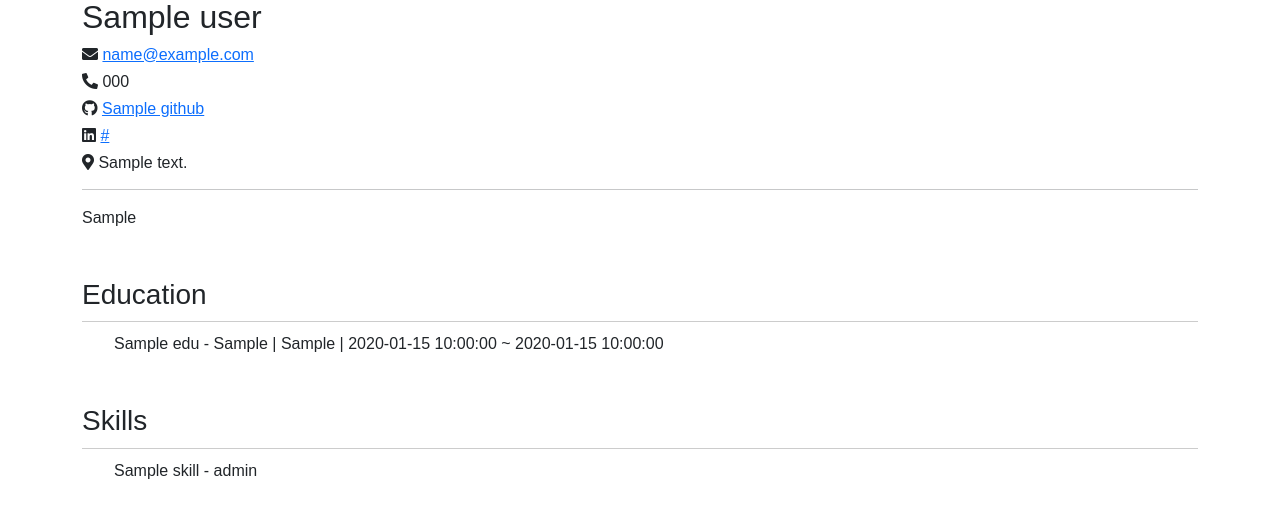
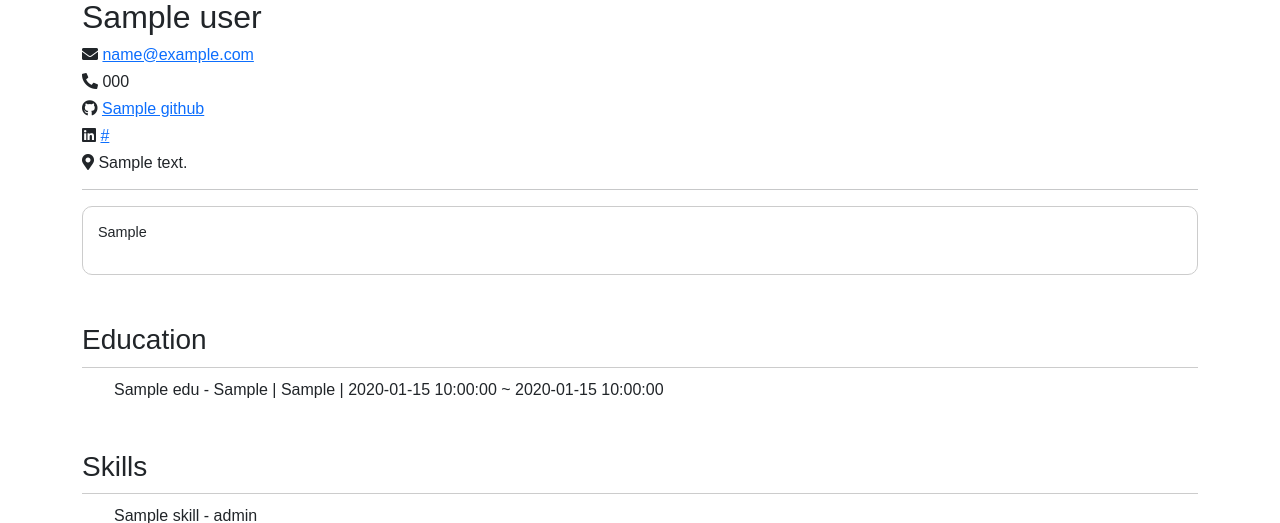
Before and after one commit to comsa33/portfolio-service, a Flask app: template templates/ruo_portfolio.html in a window 1280 px wide. Shown: the part 152-675 px from the top of the page. Run offline with Flask 3, Linux system fonts and the light colour scheme; the template is opened without the code that fills it: most values are stand-ins (such as "Sample title", 1, 10 or a date in 2020); some libraries are stand-ins or nearby versions; some web fonts are replaced.

Commit message:
fix: ruo_portfolio html js

```diff
--- a/static/css/ruo_portfolio.css
+++ b/static/css/ruo_portfolio.css
@@ -4,6 +4,16 @@ body {
 
 .basic-info h1 {
     font-size: 36px;
+}
+
+.rounded-box {
+    border: 1px solid #ccc;  /* 테두리 색상 */
+    padding: 15px;  /* 안쪽 여백 */
+    border-radius: 10px;  /* 둥근 모서리 반경 */
+}
+
+#introduction {
+    font-size: 0.9em;  /* 글씨 크기를 현재보다 작게 */
 }
 
 .education-info h2,
--- a/templates/ruo_portfolio.html
+++ b/templates/ruo_portfolio.html
@@ -50,9 +50,13 @@
             </h6>
 
             <hr>
-            <p id="introduction" data-eng="{{ info.user.introduction_eng }}" data-kor="{{ info.user.introduction_kor }}">
-                {{ info.user.introduction_eng }}
-            </p>
+
+            <div class="rounded-box">
+                <p id="introduction" data-eng="{{ info.user.introduction_eng }}" data-kor="{{ info.user.introduction_kor }}">
+                    {{ info.user.introduction_eng }}
+                </p>
+            </div>
+
             <!-- Other user fields... -->
         </div>
 
```
